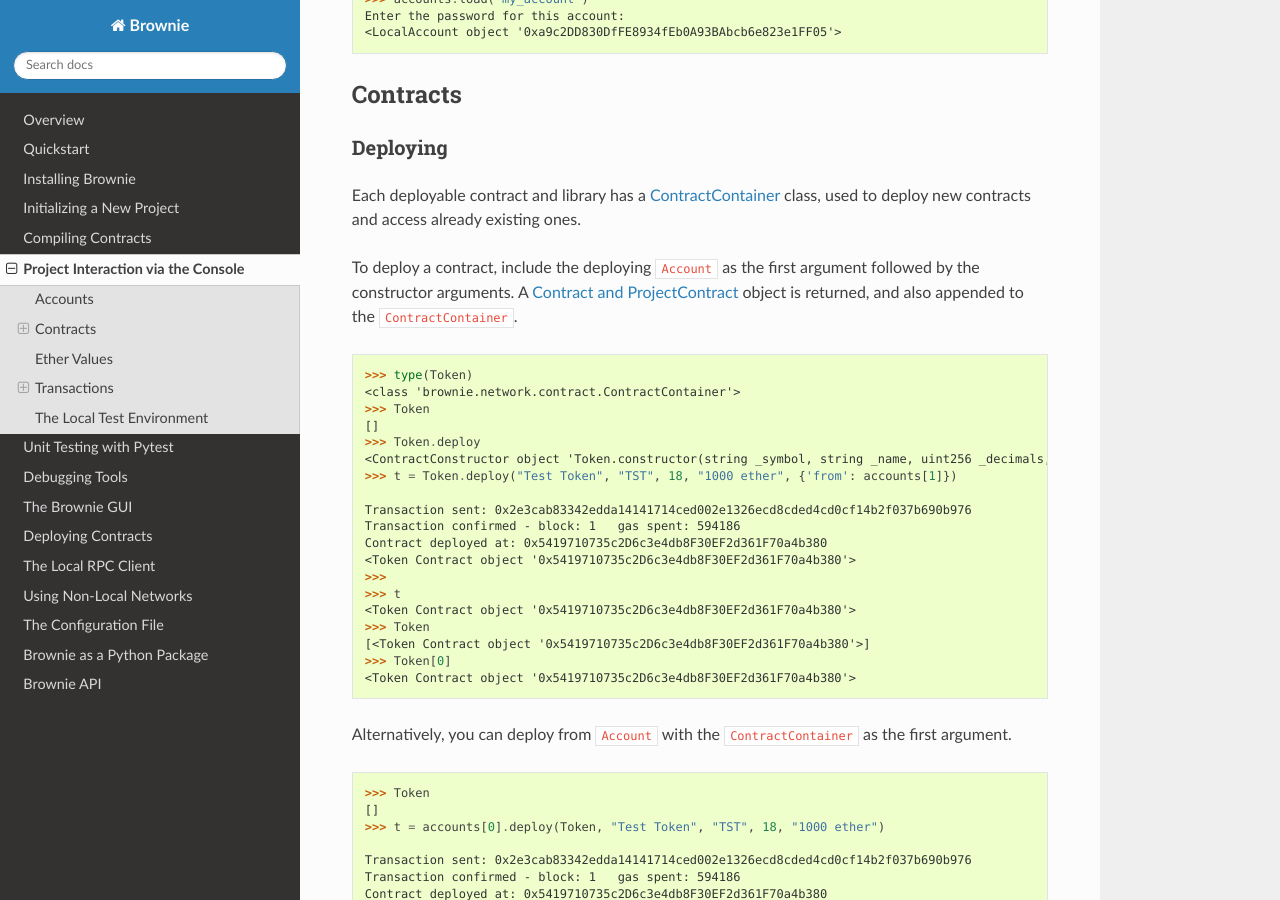
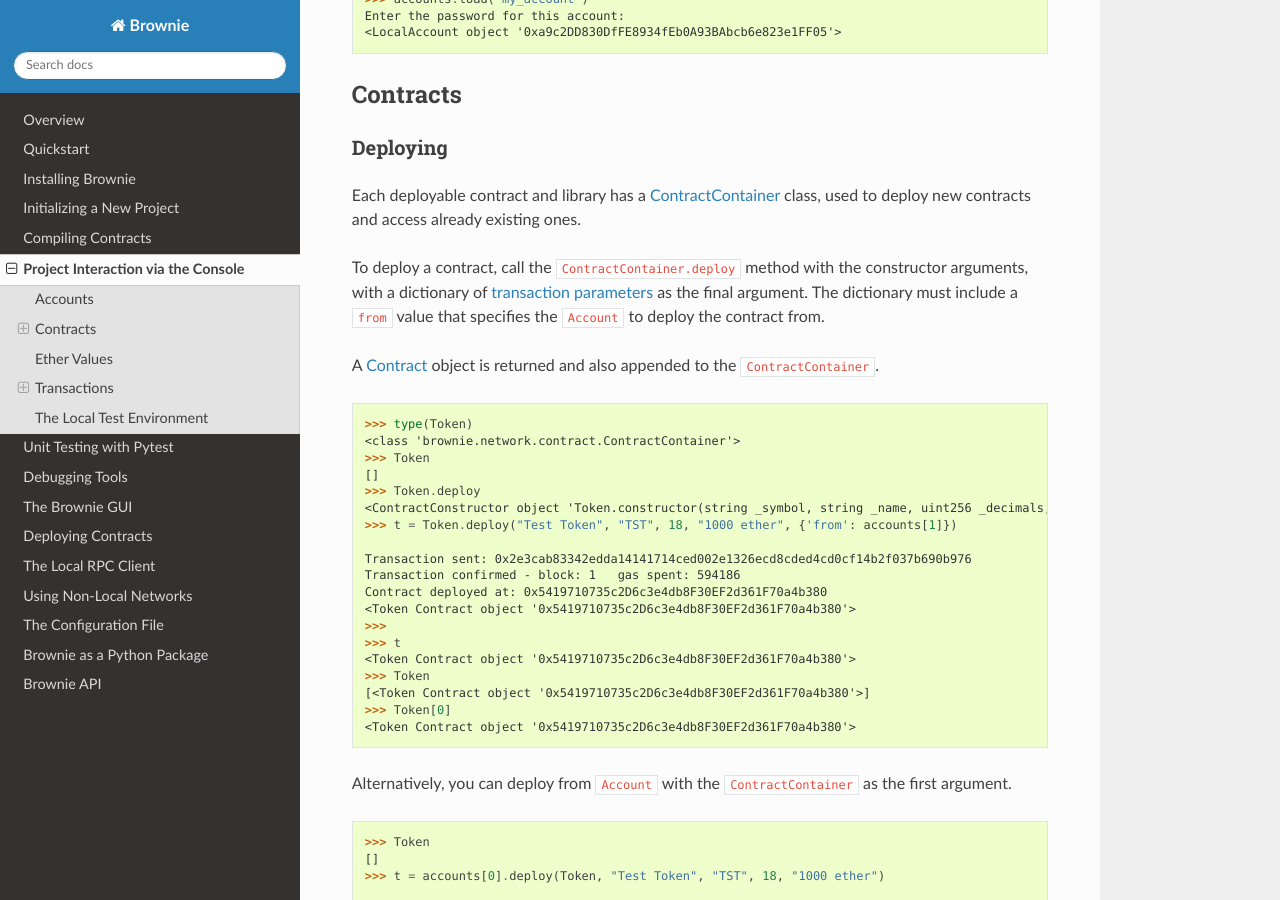
Before and after one commit to eth-brownie/brownie, a Sphinx documentation site: the page built from docs/interaction.rst, in a window 1280 px wide and 900 px high, scrolled down 1779 px. Built offline with Sphinx 7.4.7 and the Read the Docs theme 2.0.0, drawn with Linux system fonts in a browser that asks for light colours.

Commit message:
various minor docs fixes

```diff
--- a/docs/interaction.rst
+++ b/docs/interaction.rst
@@ -88,7 +88,9 @@
 
 Each deployable contract and library has a :ref:`api-network-contractcontainer` class, used to deploy new contracts and access already existing ones.
 
-To deploy a contract, include the deploying ``Account`` as the first argument followed by the constructor arguments. A :ref:`api-network-contract` object is returned, and also appended to the ``ContractContainer``.
+To deploy a contract, call the ``ContractContainer.deploy`` method with the constructor arguments, with a dictionary of `transaction parameters <https://web3py.readthedocs.io/en/stable/web3.eth.html#web3.eth.Eth.sendTransaction>`__ as the final argument. The dictionary must include a ``from`` value that specifies the ``Account`` to deploy the contract from.
+
+A :ref:`Contract <api-network-contract>` object is returned and also appended to the ``ContractContainer``.
 
 .. code-block:: python
 
--- a/docs/tests.rst
+++ b/docs/tests.rst
@@ -322,7 +322,7 @@
 Coverage Evaluation
 ===================
 
-Test coverage is calculated by generating a map of opcodes associated with each statement and branch of the source code, and then analyzing the stack trace of each transaction to see which opcodes executed.
+Test coverage is calculated by generating a map of opcodes associated with each statement and branch of the source code, and then analyzing the stack trace of each transaction to see which opcodes executed. See `"Evaluating Solidity Code Coverage via Opcode Tracing" <https://medium.com/coinmonks/brownie-evaluating-solidity-code-coverage-via-opcode-tracing-a7cf5a92d28c>`_ for a more detailed explanation of how coverage evaluation works.
 
 During coverage analysis, all contract calls are executed as transactions. This gives a more accurate coverage picture by allowing analysis of methods that are typically non-state changing. A snapshot is taken before each of these calls-as-transactions and the state is reverted immediately after, to ensure that the outcome of the test is not affected. For tests that involve many calls this can result in significantly slower execution time.
 
```
Also changed, not shown: docs/nonlocal-networks.rst (+8 -17 lines).
